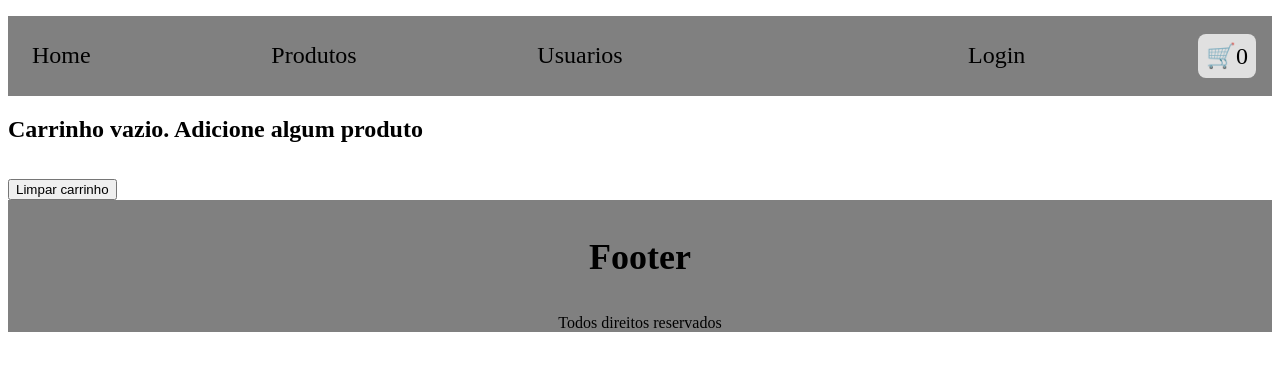
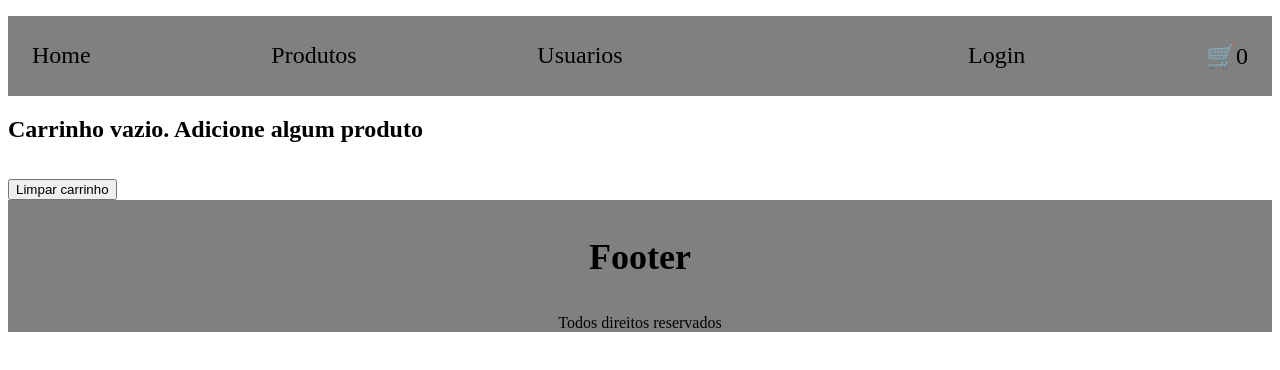
Before and after one commit to DeivithMaciel/react-ts-lab, a React (Vite) app: page /carrinho in a window 1280 px wide. Shown: the top 370 px of the page. Built offline with nearby package versions, Linux system fonts and the light colour scheme.

Commit message:
feat: complete authentication flow and protect cart access

```diff
--- a/src/components/Navbar/index.tsx
+++ b/src/components/Navbar/index.tsx
@@ -33,10 +33,15 @@ export const Navbar = () => {
         className={({ isActive }) =>
             isActive ? 'ativo' : '' }>
         {auth.isAuthenticated ? 'Logout' : 'Login'}</NavLink>
-        <NavLink to={'/carrinho'}
-        className={({ isActive }) =>
-        isActive ? 'ativo' : '' }
-        >🛒{total}</NavLink>
+        {auth.isAuthenticated
+        ? (
+            <NavLink to={'/carrinho'}
+            className={({ isActive }) =>
+            isActive ? 'ativo' : '' }
+            >🛒{total}</NavLink>
+        ) : (
+            <a onClick={(() => alert('Você não está conectado'))}>🛒{total}</a>
+        )}
         </ul>
     </Container>
     )
```
